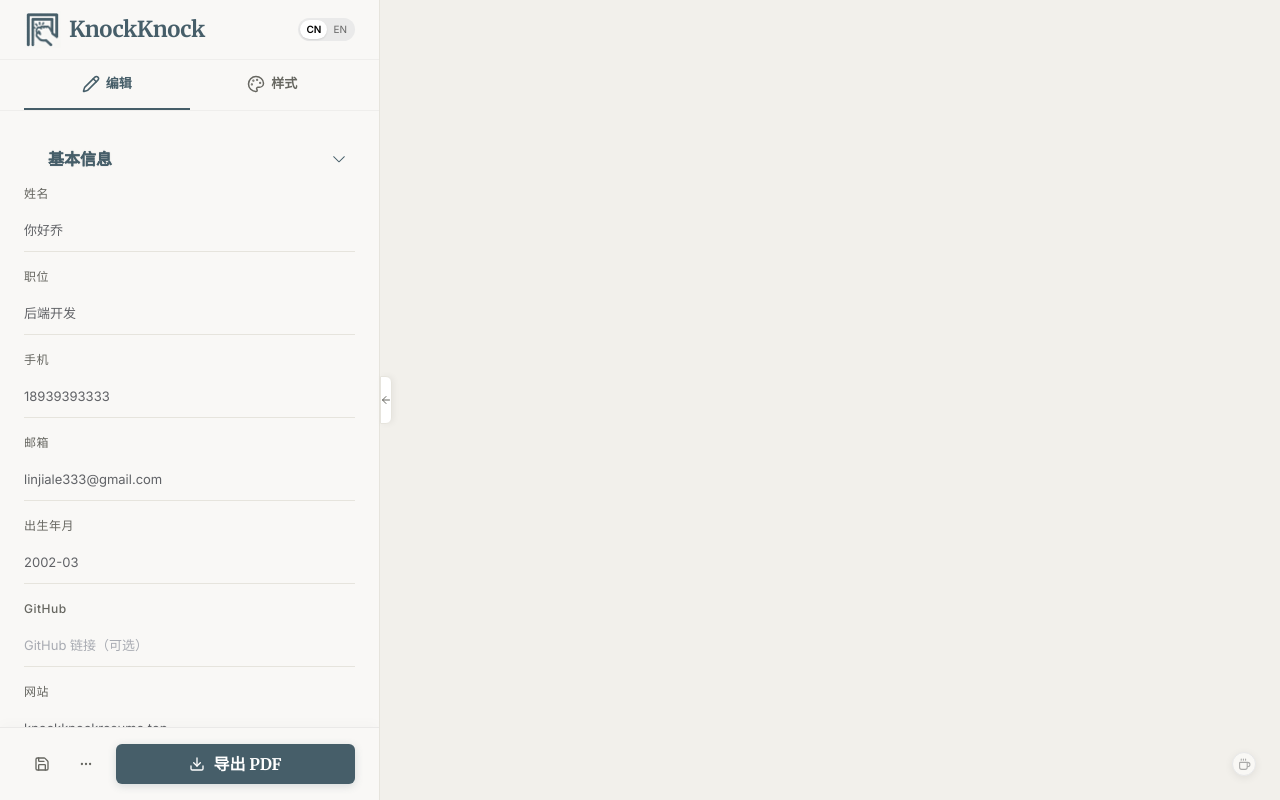
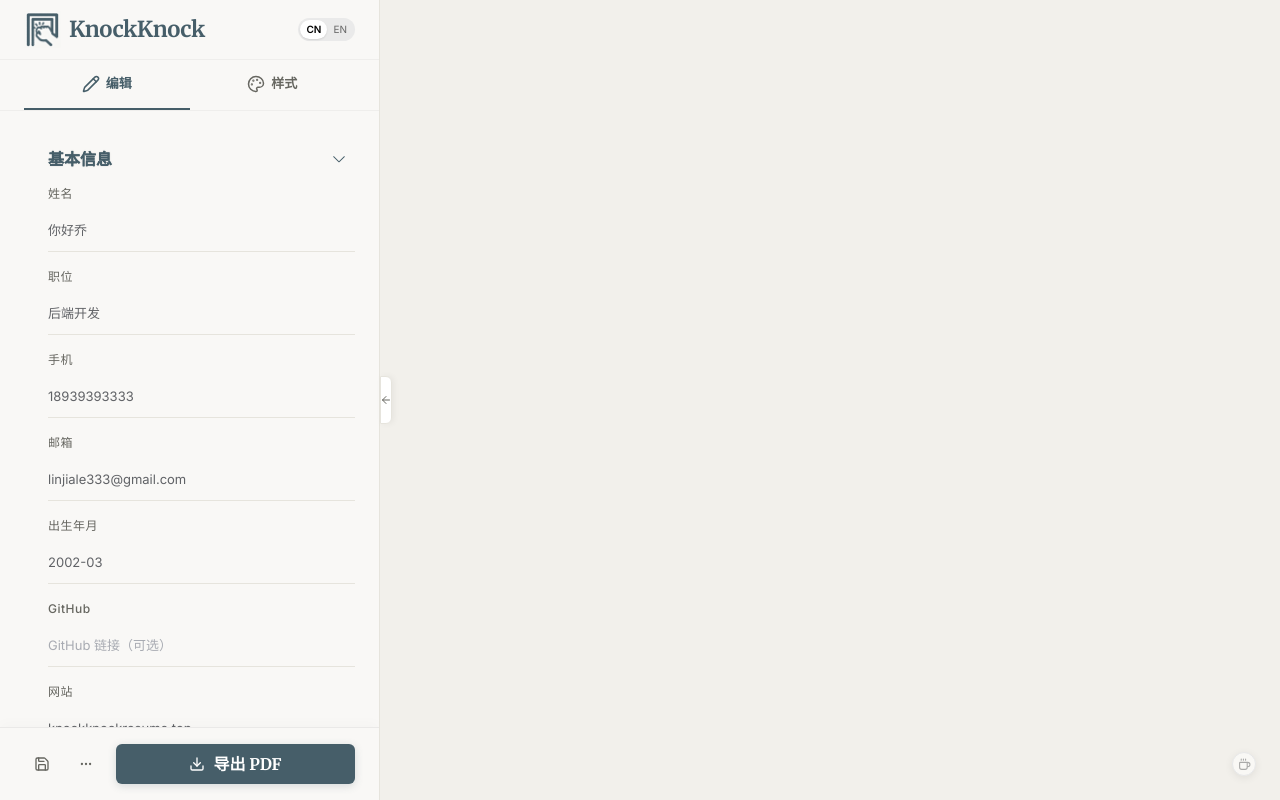
Before and after one commit to cino3/KnockKnockResume, a Vue app: page / in a window 1280 px wide. Built offline with nearby package versions, Linux system fonts and the light colour scheme.

Commit message:
基本信息内的输入框跟input框对齐

```diff
--- a/src/components/sidebar/ContentEditor.vue
+++ b/src/components/sidebar/ContentEditor.vue
@@ -209,6 +209,10 @@ const handleRemoveAvatar = () => {
   padding-left: 24px;
 }
 
+.basic-info-form {
+  padding-left: 24px;
+}
+
 .drag-handle {
   cursor: move;
   color: #9ca3af;
```
